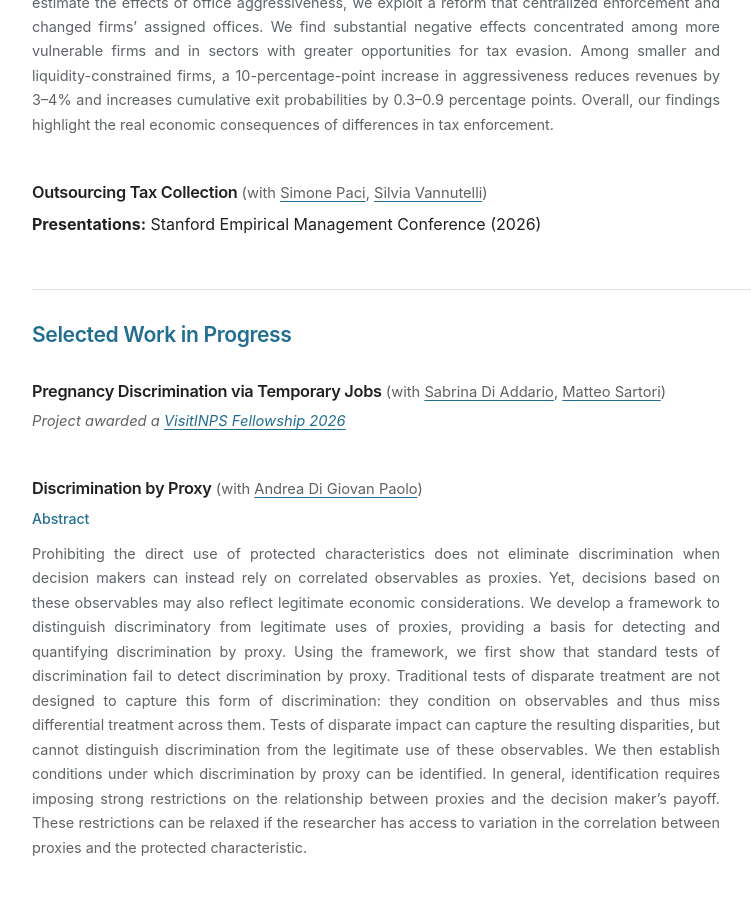
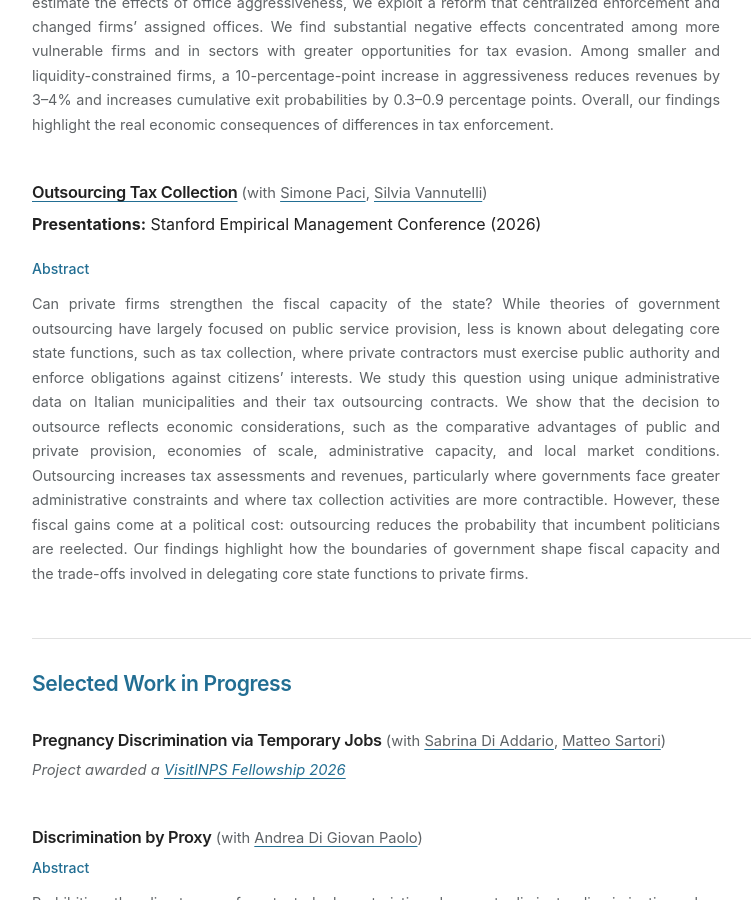
Before and after one commit to giacomomarcolin/giacomomarcolin.github.io, a Jekyll site: the page built from research.md, in a window 1280 px wide and 900 px high, scrolled down 949 px. Shown: the whole window, without its empty margins (144-895 px from the left). Built offline with Jekyll 4.4.1, drawn with Linux system fonts in a browser that asks for light colours.

Commit message:
Add Outsourcing Tax Collection abstract and paper link

```diff
--- a/_data/research.yml
+++ b/_data/research.yml
@@ -64,12 +64,30 @@
 
 - category: working-papers
   title: "Outsourcing Tax Collection"
+  title_url: "/files/papers/outsourcing_tax.pdf"
   coauthors:
     - name: "Simone Paci"
       url: "https://www.simonepaci.com/"
     - name: "Silvia Vannutelli"
       url: "https://sites.google.com/view/silviavannutelli/home"
   presentations: "Stanford Empirical Management Conference (2026)"
+  abstract: >-
+    Can private firms strengthen the fiscal capacity of the state? While theories
+    of government outsourcing have largely focused on public service provision,
+    less is known about delegating core state functions, such as tax collection,
+    where private contractors must exercise public authority and enforce
+    obligations against citizens’ interests. We study this question using unique
+    administrative data on Italian municipalities and their tax outsourcing
+    contracts. We show that the decision to outsource reflects economic
+    considerations, such as the comparative advantages of public and private
+    provision, economies of scale, administrative capacity, and local market
+    conditions. Outsourcing increases tax assessments and revenues, particularly
+    where governments face greater administrative constraints and where tax
+    collection activities are more contractible. However, these fiscal gains come
+    at a political cost: outsourcing reduces the probability that incumbent
+    politicians are reelected. Our findings highlight how the boundaries of
+    government shape fiscal capacity and the trade-offs involved in delegating
+    core state functions to private firms.
   links: []
 
 - category: work-in-progress
```
